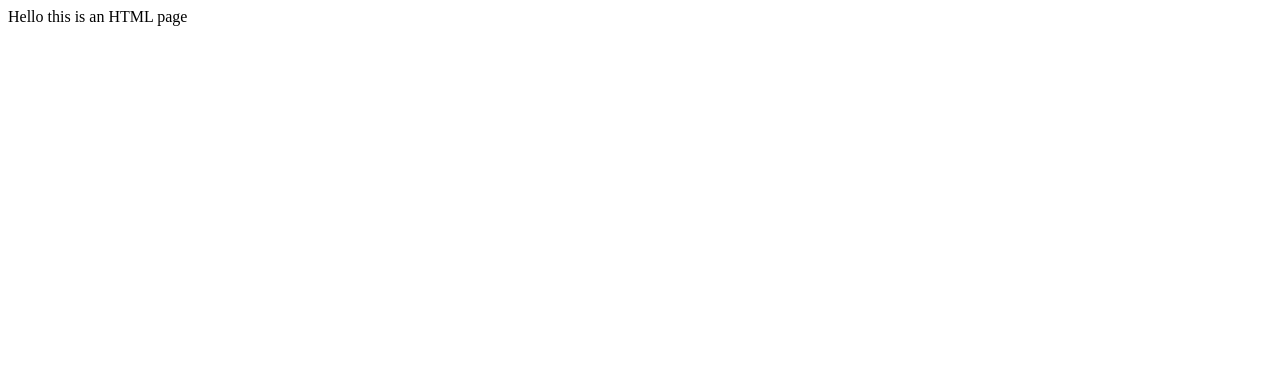
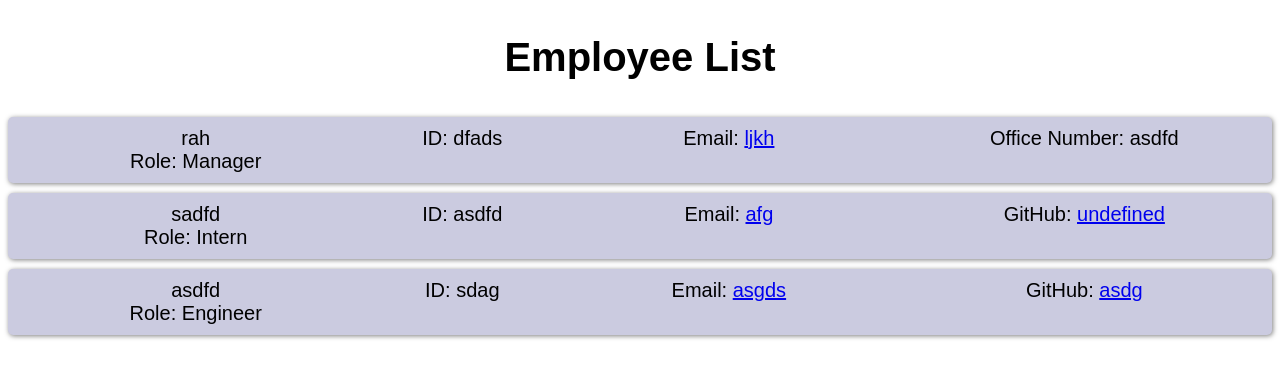
Before and after one commit to 14Kappaman/TeamProfile, a website: page index.html in a window 1280 px wide. Drawn offline with Linux system fonts and the light colour scheme.

Commit message:
Light styling, fixed html rendering and fixed command line for employees

```diff
--- a/index.html
+++ b/index.html
@@ -3,13 +3,77 @@
 <head>
     <meta charset="UTF-8">
     <meta name="viewport" content="width=device-width, initial-scale=1">
-    <title>Employees</title>
+
+    <title>employeelist</title>
     <style>
+    .employee {
+    display: grid;
+    grid-template-columns: 2fr 1fr 2fr 2fr;
+
+    padding: 10px;
+    background-color: rgb(203, 203, 224);
+    border-radius: 5px;
+    box-shadow: 1px 1px 5px rgba(0,0,0,0.5);
+    text-align: center;
+
+
+
+}
+
+body {display: grid;
+    grid-gap: 10px;
+    font-family: sans-serif;
+    font-size: 20px;
+
+
+
+
+}
+h1 {
+    text-align: center;
+
+}
 
     </style>
 </head>
 <body>
-    Hello this is an HTML page
+    <h1>Employee List</h1>
+    <div class="employee">
+    <div>rah</div>
+    <div>ID:
+    dfads</div>
+    <div>Email: <a href="mailto:ljkh">ljkh</a></div>
+
+    <div>Office Number: asdfd</div>
+    <div>Role:
+    Manager</div>
+
+
+    </div>
+    <div class="employee">
+    <div>sadfd</div>
+    <div>ID:
+    asdfd</div>
+    <div>Email: <a href="mailto:afg">afg</a></div>
+
+    <div>GitHub: <a href="https://github.com/undefined">undefined</a></div>
+    <div>Role:
+    Intern</div>
+
+
+    </div>
+    <div class="employee">
+    <div>asdfd</div>
+    <div>ID:
+    sdag</div>
+    <div>Email: <a href="mailto:asgds">asgds</a></div>
+
+    <div>GitHub: <a href="https://github.com/asdg">asdg</a></div>
+    <div>Role:
+    Engineer</div>
+
+
+    </div>
 </body>
 <script>
 
--- a/lib/Manager.js
+++ b/lib/Manager.js
@@ -7,6 +7,12 @@ class Manager extends Employee {
         this.officeNumber = officeNumber;
 
     }
+    getRole(){
+        return "Manager"
+    }
+    getOfficenumber(){
+        return this.officeNumber
+    }
 
 
 }
--- /dev/null
+++ b/test.css
@@ -0,0 +1,27 @@
+.employee {
+    display: grid;
+    grid-template-columns: 2fr 1fr 2fr 2fr 1fr;
+
+    padding: 10px;
+    background-color: rgb(203, 203, 224);
+    border-radius: 5px;
+    box-shadow: 1px 1px 5px rgba(0,0,0,0.5);
+    text-align: center;
+
+
+
+}
+
+body {display: grid;
+    grid-gap: 10px;
+    font-family: sans-serif;
+    font-size: 20px;
+
+
+
+
+}
+h1 {
+    text-align: center;
+
+}
```
Also changed, not shown: __tests__/Employee.test.js (+12 -0 lines), __tests__/Engineer.test.js (+5 -0 lines), __tests__/Intern.test.js (+10 -0 lines), __tests__/Manager.test.js (+9 -0 lines), index.js (+81 -28 lines), lib/Engineer.js (+7 -0 lines), lib/Intern.js (+8 -0 lines).
